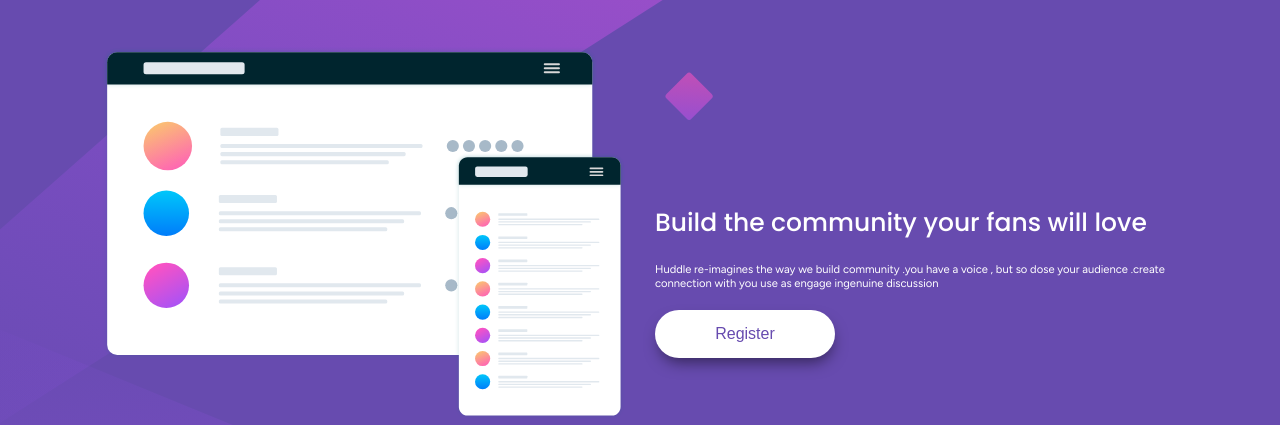
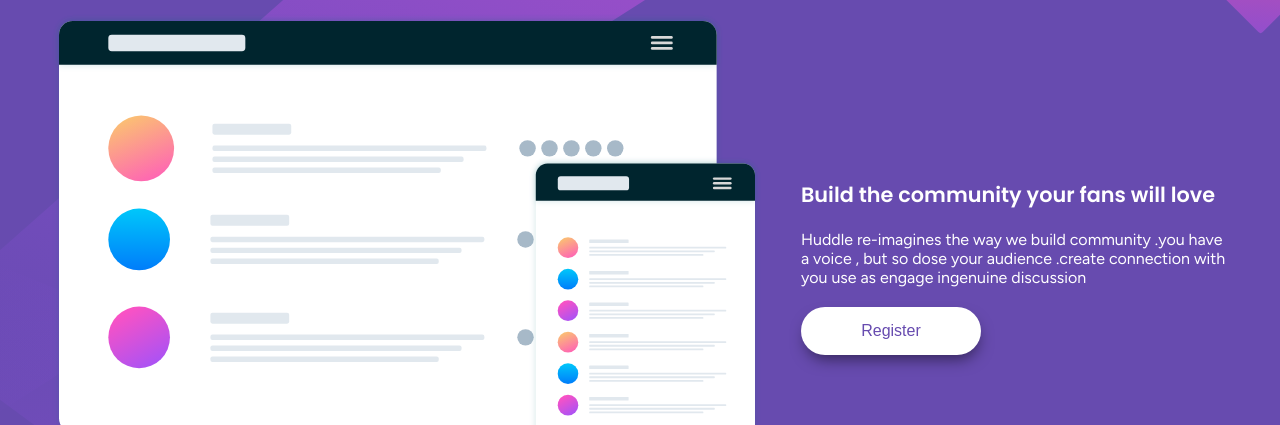
Before and after one commit to karma-code85/huddle-landing-page, a plain HTML site: page index.html in a window 1280 px wide. Shown: the part 109-534 px from the top of the page. Drawn offline with Linux system fonts and the light colour scheme.

Commit message:
RAN CODE

```diff
--- a/index.html
+++ b/index.html
@@ -14,15 +14,18 @@
             <div class="logo">
                  <img src="./image/logo.svg" alt="logo">
             </div>
+            <div class="mid">
+
                 <div class="imag " >
                     <img src="./image/illustration-mockups.svg" alt="pic">
-            </div>
                 </div>
                 <div class="content">
                     <h1>Build the community
                     your fans will love</h1>
                     <p>Huddle re-imagines the way we build community .you have  a voice , but so dose your audience .create connection with you use as engage ingenuine discussion  </p>
                     <button class="btn">Register</button>
+                </div>
+            </div>
             <div class="icon">
                 <div class="social-container">
                 <a href="#"><i class="fab fa-facebook-f social"></i></a>
--- a/style.css
+++ b/style.css
@@ -106,44 +106,52 @@ p{
         flex-direction: row;
         justify-content: center;
         align-items: center;
-        gap: 30px;
-        /* padding: 45px; */
-        height: 100vh;
-
-        margin: 40px;
+        /* gap: 30px; */
+        width: 100%;
+        padding: 30px;
+        /* height: 100vh; */
     }
     .big{
         display: flex;
         flex-direction: column;
-        gap: 80px;
-        flex-basis: 50%;
-        height: 100vh;
+        /* gap: 80px; */
+        flex-basis: 100%;
+        /* height: 100vh; */
+    }
+    .mid{
+        display: flex;
+        justify-content: center;
+        align-items: center;
+        gap: 40px;
+        width: 100%;
+
+    }
+    img{
+        display: flex;
+        flex-basis: 40%;
     }
     .content{
         display: flex;
-       flex-basis: 50%;
        justify-content: flex-start;
        align-items: flex-start;
-       height: 100vh;
+       flex-basis: 50%;
+       /* height: 100vh; */
 
     }
-    /* h1{
-        line-height:1;
-    }
-    */
-    p{
-        font-size: 1rem;
-    }
+
     .content{
         display: flex;
         justify-content: center;
         align-items: flex-start;
+        flex-basis: 35%;
     }
+
     .content>h1{
-        font-size: 25px;
+        font-size: 1.3rem;
+        font-weight: 550;
     }
     .content>p{
-        font-size: .7rem;
+        font-size: 1rem;
         line-height: normal;
         font-family: "figtree";
         text-align: left;
```
Lines whose indentation alone changed are shown as unchanged.
